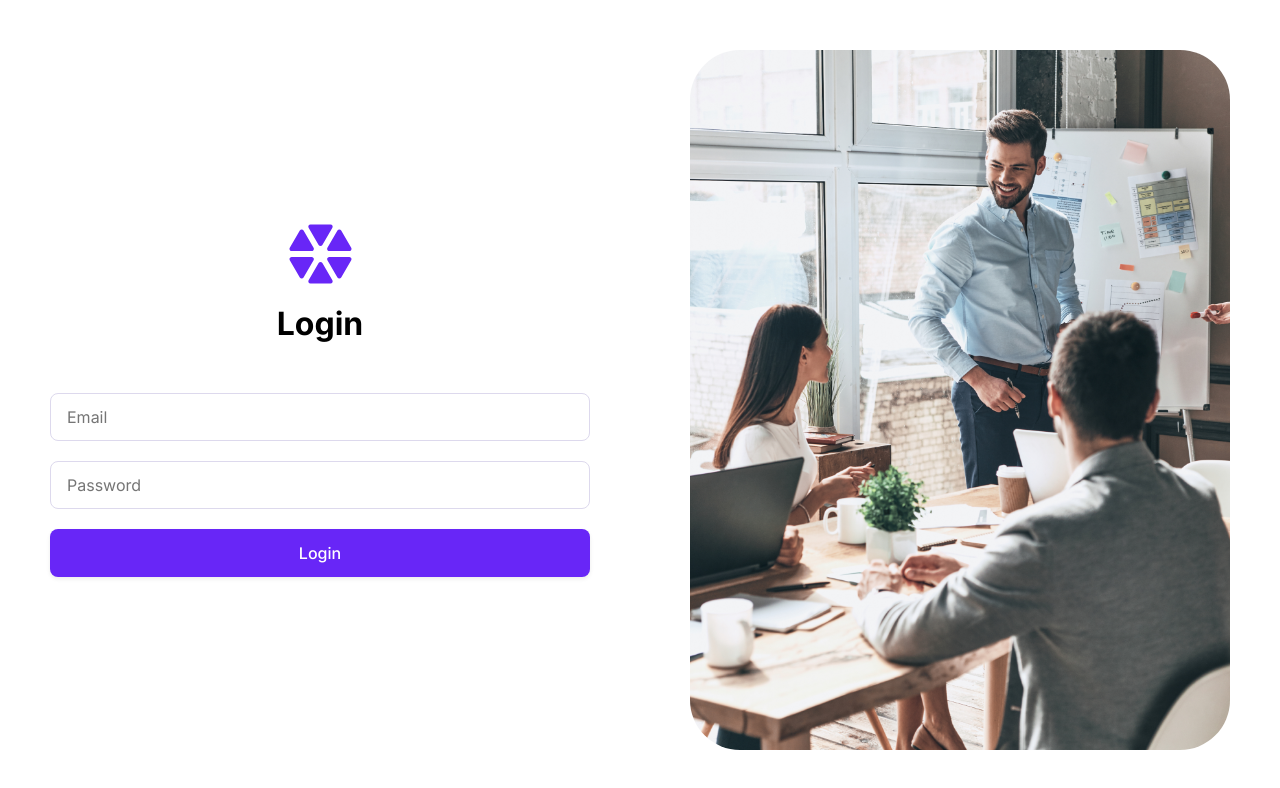
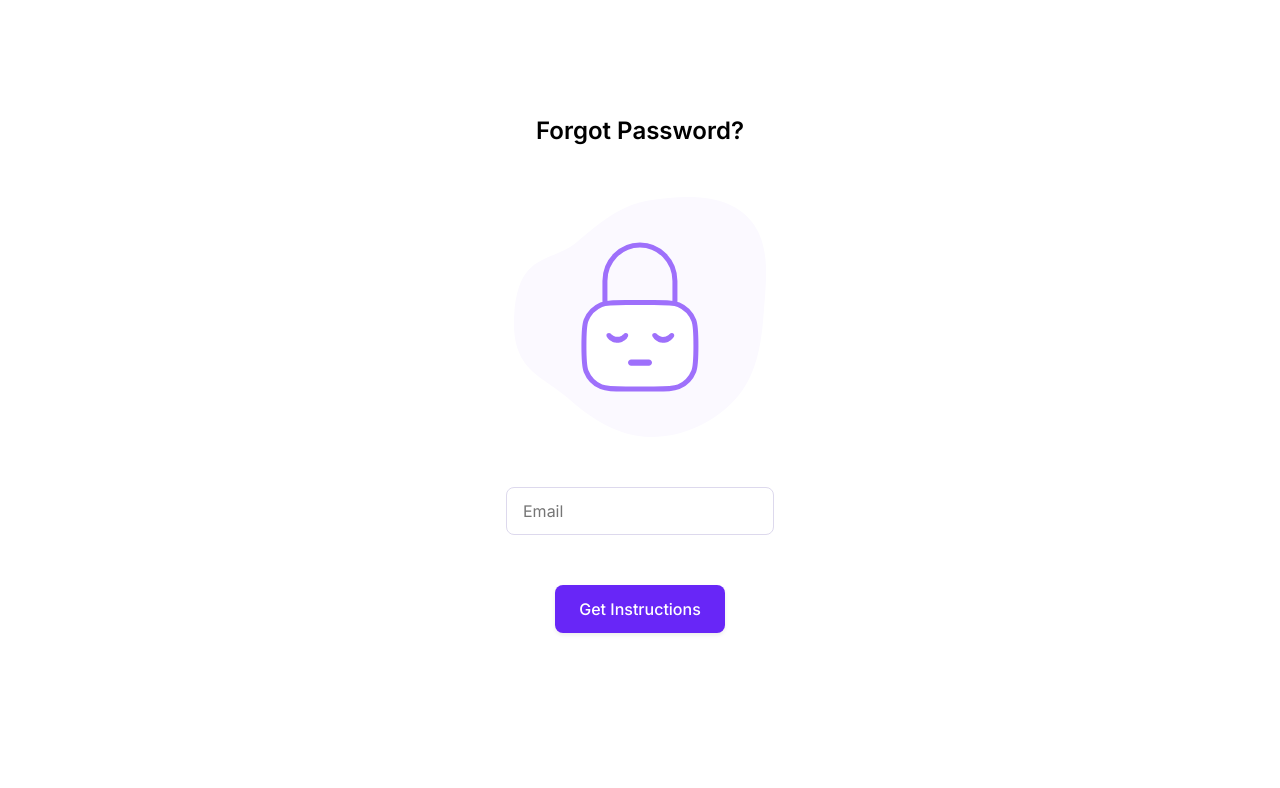
Before and after one commit to rukshonarad/projectify-app-ui, a React (Create React App) app: page / in a window 1280 px wide. Shown: the top 788 px of the page. Built offline with nearby package versions, Linux system fonts and the light colour scheme.

Commit message:
Create forgot password page partialy

```diff
--- a/src/App.tsx
+++ b/src/App.tsx
@@ -1,7 +1,11 @@
-import { Login } from "./pages";
+import { ForgotPassword } from "./pages";
 
 const App = () => {
-    return <Login />;
+    return (
+        <>
+            <ForgotPassword />
+        </>
+    );
 };
 
 export { App };
--- /dev/null
+++ b/src/pages/admin-auth/forgot-password/Forgot-password.tsx
@@ -0,0 +1,38 @@
+import { useState } from "react";
+import { Input } from "../../../design-system";
+import { PasswordWrapper } from "../../components";
+
+import forgotPassword from "../../../assets/images/forgotPassword.svg";
+const ForgotPassword = () => {
+    const [email, setEmail] = useState<string>("");
+
+    const handleOnChangeEmail = (value: string) => {
+        setEmail(value);
+    };
+
+    const sendInstructions = (e: React.FormEvent<HTMLFormElement>) => {
+        e.preventDefault();
+        console.log(email);
+    };
+
+    return (
+        <PasswordWrapper
+            pageTitle="Forgot Password?"
+            imagePath={forgotPassword}
+            btnText="Get Instructions"
+        >
+            <form onSubmit={sendInstructions}>
+                <Input
+                    type="email"
+                    placeholder="Email"
+                    value={email}
+                    onChange={handleOnChangeEmail}
+                    shape="rounded"
+                    size="lg"
+                />
+            </form>
+        </PasswordWrapper>
+    );
+};
+
+export { ForgotPassword };
--- a/src/pages/components/index.ts
+++ b/src/pages/components/index.ts
@@ -1 +1,2 @@
 export * from "./auth-wrapper/AuthWrapper";
+export * from "./password-wrapper/Password-wrapper";
--- /dev/null
+++ b/src/pages/components/password-wrapper/Password-wrapper.css
@@ -0,0 +1,21 @@
+.password-wrapper {
+    padding: var(--space-50);
+
+    display: flex;
+    align-items: center;
+    justify-content: center;
+    height: 100vh;
+}
+.password-wrapper__form {
+    display: flex;
+    align-items: center;
+    flex-direction: column;
+}
+
+.password-wrapper__content {
+    display: flex;
+    flex-direction: column;
+    align-items: center;
+    gap: var(--space-50);
+    flex-basis: 57rem;
+}
--- /dev/null
+++ b/src/pages/components/password-wrapper/Password-wrapper.tsx
@@ -0,0 +1,36 @@
+import { FC, ReactNode } from "react";
+import "./Password-wrapper.css";
+import { Button, Typography } from "../../../design-system";
+
+type PasswordWrapperProps = {
+    pageTitle: string;
+    imagePath: string;
+    children: ReactNode;
+    btnText: string;
+};
+
+const PasswordWrapper: FC<PasswordWrapperProps> = ({
+    pageTitle,
+    imagePath,
+    children,
+    btnText
+}) => {
+    return (
+        <main className="password-wrapper">
+            <section className="password-wrapper__form">
+                <div className="password-wrapper__content">
+                    <Typography variant="h6" weight="semibold" align="center">
+                        {pageTitle}
+                    </Typography>
+                    <img src={imagePath} alt={pageTitle} />
+                    {children}
+                    <Button shape="rounded" color="primary" size="lg">
+                        {btnText}
+                    </Button>
+                </div>
+            </section>
+        </main>
+    );
+};
+
+export { PasswordWrapper };
--- a/src/pages/index.ts
+++ b/src/pages/index.ts
@@ -1,2 +1,3 @@
 export * from "./admin-auth/sign-up/Signup";
 export * from "./admin-auth/login/Login";
+export * from "./admin-auth/forgot-password/Forgot-password";
```
Also changed, not shown: src/pages/admin-auth/forgot-password/Forgot-password.css (added, +8 -0 lines), src/assets/images/forgotPassword.svg (added).
